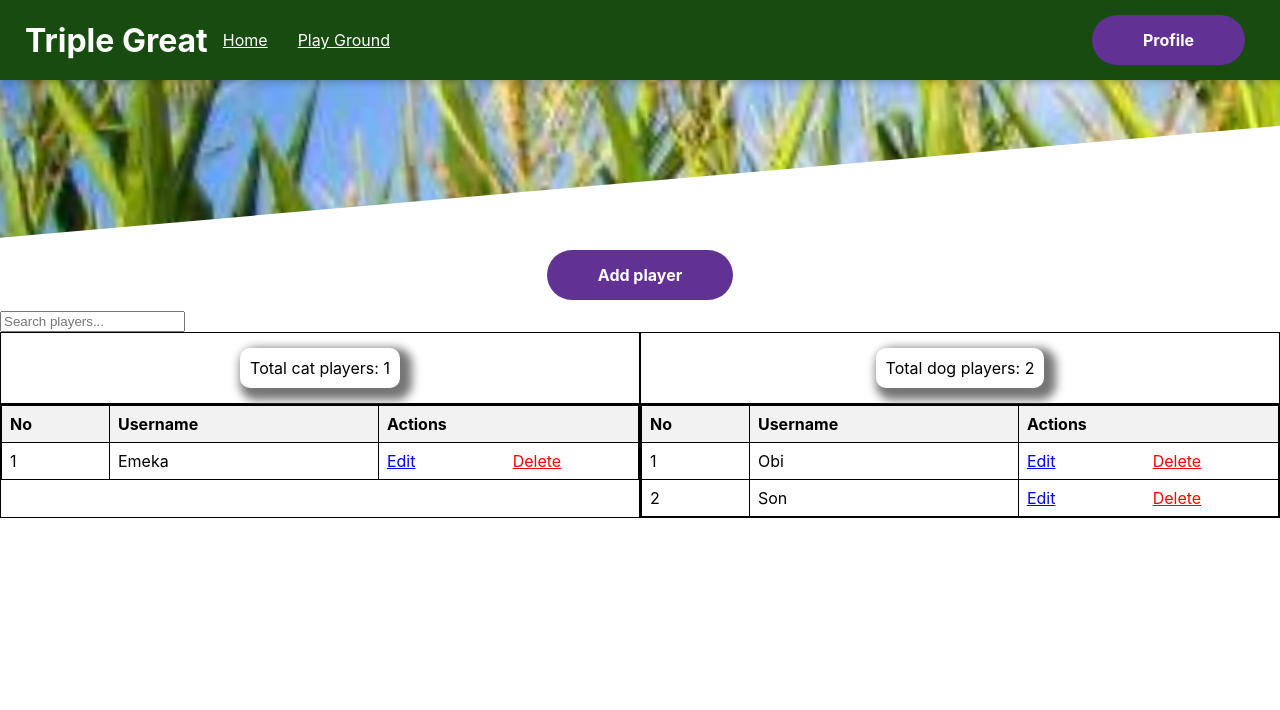
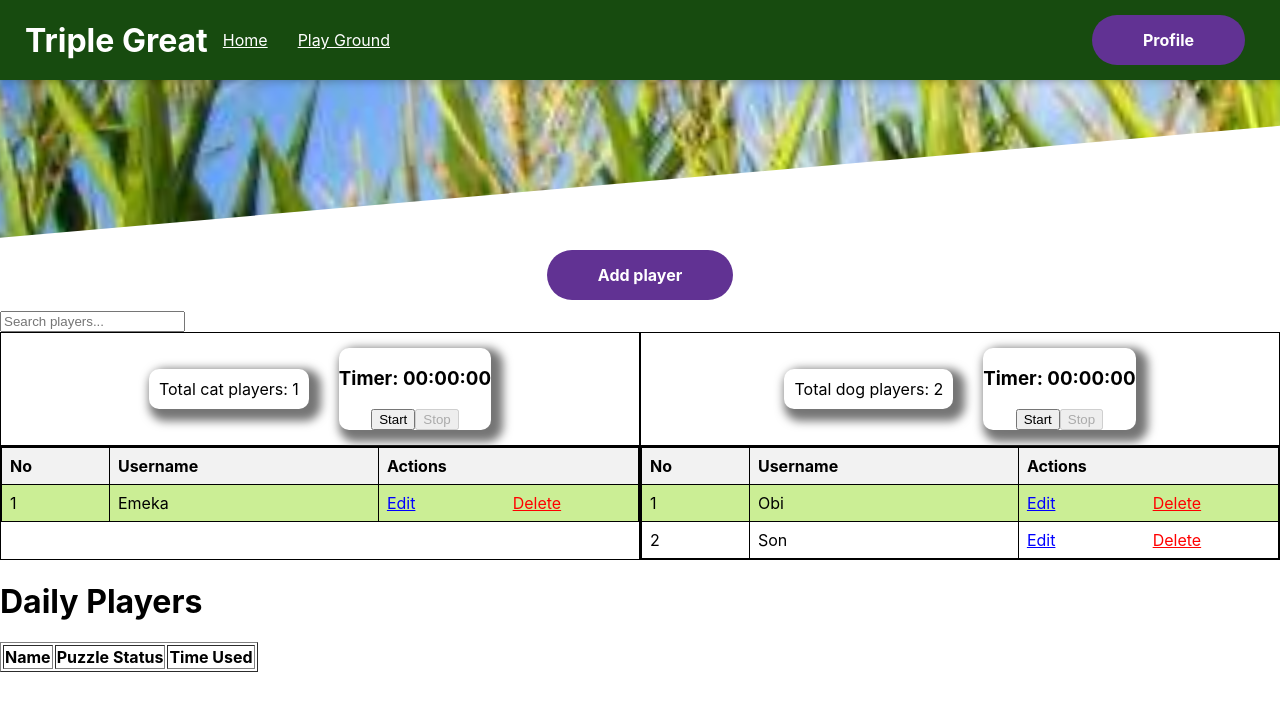
Before and after one commit to harrival/my-app, a React (Create React App) app in the folder client/: page /Budget in a window 1280 px wide. Shown: the top 710 px of the page. Built offline with nearby package versions, Linux system fonts and the light colour scheme; what localbase would draw is missing.

Commit message:
added start and finish functionality

```diff
--- a/client/package.json
+++ b/client/package.json
@@ -8,6 +8,7 @@
     "@testing-library/jest-dom": "^5.16.4",
     "@testing-library/react": "^13.3.0",
     "@testing-library/user-event": "^13.5.0",
+    "axios": "^1.11.0",
     "chart.js": "^3.8.0",
     "localbase": "^0.7.5",
     "moment": "^2.29.3",
--- a/client/src/Budget/Components/PlayerBuilder.js
+++ b/client/src/Budget/Components/PlayerBuilder.js
@@ -4,16 +4,21 @@ import Card from '../../UI/Card/Card';
 import classes from '../Styles/BudgetBuilder.module.scss';
 import PuzzleForm from '../../UI/PuzzleForm/PuzzleForm';
 import PlayerTable from '../../PlayersTable.json';
+import InProgressPlayers from '../../goals/pages/InProgressPlayers';
+import DailyPlayers from '../../goals/pages/DailyPlayers';
 
 const PlayerBuilder = (props) => {
     const [catPlayers, setCatPlayers] = useState([]);
     const [dogPlayers, setDogPlayers] = useState([]);
     const [update, setUpdate] = useState(false);
+    const [isDogPlayInProgress, setIsDogPlayInProgress] = useState(false);
+    const [isCatPlayInProgress, setIsCatPlayInProgress] = useState(false);
+
 
 
     useEffect(() => {
-        const catCount = PlayerTable.filter(player => player.PuzzleType === 'Cat');
-        const dogCount = PlayerTable.filter(player => player.PuzzleType === 'Dog');
+        const catCount = PlayerTable.filter(player => player.PuzzleType === 'Cat' && player.PuzzleStatus === 'Created');
+        const dogCount = PlayerTable.filter(player => player.PuzzleType === 'Dog' && player.PuzzleStatus === 'Created');
         console.log(catCount, dogCount);
         setCatPlayers(catCount);
         setDogPlayers(dogCount);
@@ -60,10 +65,13 @@ const PlayerBuilder = (props) => {
     };
 
     return (
-        <div className='playerBoard'>
+      <div className="playerBoard">
       {showPuzzleForm && (
         <div className={classes.puzzleForm}>
-                    <PuzzleForm setShowPuzzleForm={setShowPuzzleForm} setUpdate={setUpdate}/>
+        <PuzzleForm
+          setShowPuzzleForm={setShowPuzzleForm}
+          setUpdate={setUpdate}
+        />
         </div>
       )}
 
@@ -78,23 +86,53 @@ const PlayerBuilder = (props) => {
         />
       </div>
       <div className={classes.budgetBuilder}>
-
         <div className={`${classes.budgetBox} ${classes.centerButton}`}>
         <div className={classes.budgetHeader}>
-                        <Card><span className={classes.spanCount}>Total cat players: {catPlayers.length}</span></Card>
+          <Card>
+          <span className={classes.spanCount}>
+            Total cat players: {catPlayers.length}
+          </span>
+          </Card>
+        </div>
+        <div className={classes.budgetHeader}>
+          <Card>
+          <InProgressPlayers
+            currentPlayer={catPlayers[0]}
+            updateCurrentPlayer={setCatPlayers}
+            puzzleState={catPlayers}
+            setHighlightCurrentPlayer={setIsCatPlayInProgress}
+            setUpdate={setUpdate}
+          />
+          </Card>
         </div>
         </div>
 
         <div className={`${classes.budgetBox} ${classes.centerButton}`}>
         <div className={classes.budgetHeader}>
-                        <Card><span className={classes.spanCount}>Total dog players: {dogPlayers.length}</span></Card>
+          <Card>
+          <span className={classes.spanCount}>
+            Total dog players: {dogPlayers.length}
+          </span>
+          </Card>
+        </div>
+        <div className={classes.budgetHeader}>
+          <Card>
+          <InProgressPlayers
+            currentPlayer={dogPlayers[0]}
+            updateCurrentPlayer={setDogPlayers}
+            puzzleState={dogPlayers}
+            setHighlightCurrentPlayer={setIsDogPlayInProgress}
+            setUpdate={setUpdate}
+          />
+          </Card>
         </div>
         </div>
       </div>
       <div className={classes.budgetBuilder}>
-
         <div className={classes.budgetBox}>
-                    <table className={`${classes.playerTable} ${classes.borderedTable}`}>
+        <table
+          className={`${classes.playerTable} ${classes.borderedTable}`}
+        >
           <thead>
           <tr>
             <th>No</th>
@@ -106,14 +144,35 @@ const PlayerBuilder = (props) => {
           {catPlayers.map((player, index) => (
             <tr
             key={player.id}
+            className={
+              index === 0 && isCatPlayInProgress
+              ? classes.inProgressPlayer
+              : index === 0 && !isCatPlayInProgress
+              ? classes.nextPlayer
+              : index === 1 && isCatPlayInProgress
+              ? classes.nextPlayer
+              : ""
+            }
             >
             <td>{index + 1}</td>
-                                    <td className={player.highlight ? classes.highlight : ''}>{player.Username}</td>
+            <td
+              className={
+              player.highlight ? classes.highlight : ""
+              }
+            >
+              {player.Username}
+            </td>
             <td>
-                                        <span className={classes.editPlayer} onClick={() => editPlayerHandler(player.id, 'Cat')}>
+              <span
+              className={classes.editPlayer}
+              onClick={() => editPlayerHandler(player.id, "Cat")}
+              >
               Edit
               </span>
-                                        <span className={classes.deletePlayer} onClick={() => deletePlayerHandler(player.id, 'Cat')}>
+              <span
+              className={classes.deletePlayer}
+              onClick={() => deletePlayerHandler(player.id, "Cat")}
+              >
               Delete
               </span>
             </td>
@@ -124,7 +183,9 @@ const PlayerBuilder = (props) => {
         </div>
 
         <div className={classes.budgetBox}>
-                    <table className={`${classes.playerTable} ${classes.borderedTable}`}>
+        <table
+          className={`${classes.playerTable} ${classes.borderedTable}`}
+        >
           <thead>
           <tr>
             <th>No</th>
@@ -134,14 +195,37 @@ const PlayerBuilder = (props) => {
           </thead>
           <tbody>
           {dogPlayers.map((player, index) => (
-                                <tr key={player.id}>
+            <tr
+            key={player.id}
+            className={
+              index === 0 && isDogPlayInProgress
+              ? classes.inProgressPlayer
+              : index === 0 && !isDogPlayInProgress
+              ? classes.nextPlayer
+              : index === 1 && isDogPlayInProgress
+              ? classes.nextPlayer
+              : ""
+            }
+            >
             <td>{index + 1}</td>
-                                    <td>{player.Username}</td>
+            <td
+              className={
+              player.highlight ? classes.highlight : ""
+              }
+            >
+              {player.Username}
+            </td>
             <td>
-                                        <span className={classes.editPlayer} onClick={() => editPlayerHandler(player.id, 'Dog')}>
+              <span
+              className={classes.editPlayer}
+              onClick={() => editPlayerHandler(player.id, "Dog")}
+              >
               Edit
               </span>
-                                        <span className={classes.deletePlayer} onClick={() => deletePlayerHandler(player.id, 'Dog')}>
+              <span
+              className={classes.deletePlayer}
+              onClick={() => deletePlayerHandler(player.id, "Dog")}
+              >
               Delete
               </span>
             </td>
@@ -151,6 +235,7 @@ const PlayerBuilder = (props) => {
         </table>
         </div>
       </div>
+      <DailyPlayers />
       </div>
     );
 }
--- a/client/src/Budget/Styles/BudgetBuilder.module.scss
+++ b/client/src/Budget/Styles/BudgetBuilder.module.scss
@@ -71,3 +71,10 @@
 .highlight {
     background-color: yellow;
 }
+
+.inProgressPlayer {
+    background-color: rgb(8, 243, 8);
+}
+.nextPlayer {
+    background-color: rgb(203, 238, 149);
+}
--- a/client/src/UI/PuzzleForm/PuzzleForm.js
+++ b/client/src/UI/PuzzleForm/PuzzleForm.js
@@ -3,7 +3,7 @@ import Button from '../Button/Button';
 import './PuzzleForm.css'; // Assuming you have some basic styles in this file
 import PlayersTable from '../../PlayersTable.json';
 
-const puzzleStatus = "Progress"
+const puzzleStatus = "Created"
 const representativeID = 101
 const eventID = 201
 const TimeUsed = "00:00:00"
--- /dev/null
+++ b/client/src/goals/pages/DailyPlayers.js
@@ -0,0 +1,47 @@
+import React, { useEffect, useState } from 'react';
+import PlayersTable from '../../PlayersTable.json';
+
+const DailyPlayers = () => {
+    const [players, setPlayers] = useState([]);
+
+    useEffect(() => {
+        const fetchPlayers = async () => {
+            try {
+                const completedPlayers = PlayersTable
+                    .filter(player => player.PuzzleStatus === 'Completed')
+                    .sort((a, b) => a.TimeUsed - b.TimeUsed);
+                setPlayers(completedPlayers);
+            } catch (error) {
+                console.error('Error fetching players:', error);
+            }
+        };
+
+        fetchPlayers();
+    }, []);
+
+    return (
+        <div>
+            <h1>Daily Players</h1>
+            <table border="1">
+                <thead>
+                    <tr>
+                        <th>Name</th>
+                        <th>Puzzle Status</th>
+                        <th>Time Used</th>
+                    </tr>
+                </thead>
+                <tbody>
+                    {players.map(player => (
+                        <tr key={player.id}>
+                            <td>{player.Username}</td>
+                            <td>{player.PuzzleStatus}</td>
+                            <td>{player.TimeUsed}</td>
+                        </tr>
+                    ))}
+                </tbody>
+            </table>
+        </div>
+    );
+};
+
+export default DailyPlayers;
--- /dev/null
+++ b/client/src/goals/pages/InProgressPlayers.js
@@ -0,0 +1,93 @@
+import React, { useState, useEffect } from 'react';
+import PlayersTable from '../../PlayersTable.json';
+import set from 'localbase/localbase/api/actions/set';
+
+const InProgressPlayers = ({
+  currentPlayer,
+  updateCurrentPlayer,
+  puzzleState,
+  setHighlightCurrentPlayer,
+  setUpdate
+}) => {
+  const [playTime, setPlayTime] = useState(0);
+  const [isRunning, setIsRunning] = useState(false);
+
+  useEffect(() => {
+    let timer;
+    if (isRunning) {
+      timer = setInterval(() => {
+        setPlayTime((prevTime) => prevTime + 1);
+      }, 1000);
+    }
+    return () => clearInterval(timer);
+  }, [isRunning]);
+
+  const formatTime = (totalSeconds) => {
+    const hours = Math.floor(totalSeconds / 3600);
+    const minutes = Math.floor((totalSeconds % 3600) / 60);
+    const seconds = totalSeconds % 60;
+    return `${String(hours).padStart(2, "0")}:${String(minutes).padStart(
+      2,
+      "0"
+    )}:${String(seconds).padStart(2, "0")}`;
+  };
+
+  const handleStart = () => {
+    setIsRunning(true);
+    setHighlightCurrentPlayer(true);
+    const updatedPuzzleState = puzzleState.map((player) =>
+      player.id === currentPlayer.id
+        ? { ...player, PuzzleStatus: "InProgress" }
+        : player
+    );
+    updateCurrentPlayer(updatedPuzzleState);
+    // ToDo: Update the player status in PlayersTable in Database
+  };
+
+  const handleStop = async () => {
+    setIsRunning(false);
+    setHighlightCurrentPlayer(false);
+    setPlayTime(0); // Reset playTime after stopping
+
+    // const updatedPuzzleState = puzzleState.filter(
+    //   (player) => player.id !== currentPlayer.id
+    // );
+    // updateCurrentPlayer(updatedPuzzleState);
+    // setPlayTime(0);
+
+    //ToDo: Update the player status in PlayersTable in Database
+    try {
+        const updatedPlayers = PlayersTable.map((player) => {
+            if (player.id === currentPlayer.id) {
+                return {
+                    ...player,
+                    TimeUsed: formatTime(playTime),
+                    TimeUpdated: new Date().toISOString(),
+                    PuzzleStatus: 'Completed'
+                };
+            }
+            return player;
+        });
+        PlayersTable.splice(0, PlayersTable.length, ...updatedPlayers);
+        // Assuming you have a way to save the updatedPlayers back to the file or state
+        console.log('Updated Players:', updatedPlayers);
+        setUpdate(prev => !prev); // Trigger update to refresh the UI
+    } catch (error) {
+        console.error('Error updating player playTime:', error);
+    }
+  };
+
+  return (
+    <div>
+      <h3>Timer: {formatTime(playTime)}</h3>
+      <button onClick={handleStart} disabled={isRunning}>
+        Start
+      </button>
+      <button onClick={handleStop} disabled={!isRunning}>
+        Stop
+      </button>
+    </div>
+  );
+};
+
+export default InProgressPlayers;
--- a/client/src/Budget/Pages/MonthlyBudget.js
+++ b/client/src/goals/pages/MonthlyBudget.js
@@ -1,5 +1,5 @@
 import React from 'react';
-import PlayerBuilder from '../Components/PlayerBuilder';
+import PlayerBuilder from '../../Budget/Components/PlayerBuilder';
 import localstorage from '../../localstorage.json'
 
 const MonthlyBudget = () => {
```
Also changed, not shown: client/src/PlayersTable.json (+9 -9 lines), client/src/goals/pages/Goals.js (deleted, +0 -23 lines), client/src/shared/Router/Router.js (+6 -4 lines), 1 other file (tests, documents, lock files or other folders). Lines whose indentation alone changed are shown as unchanged.
